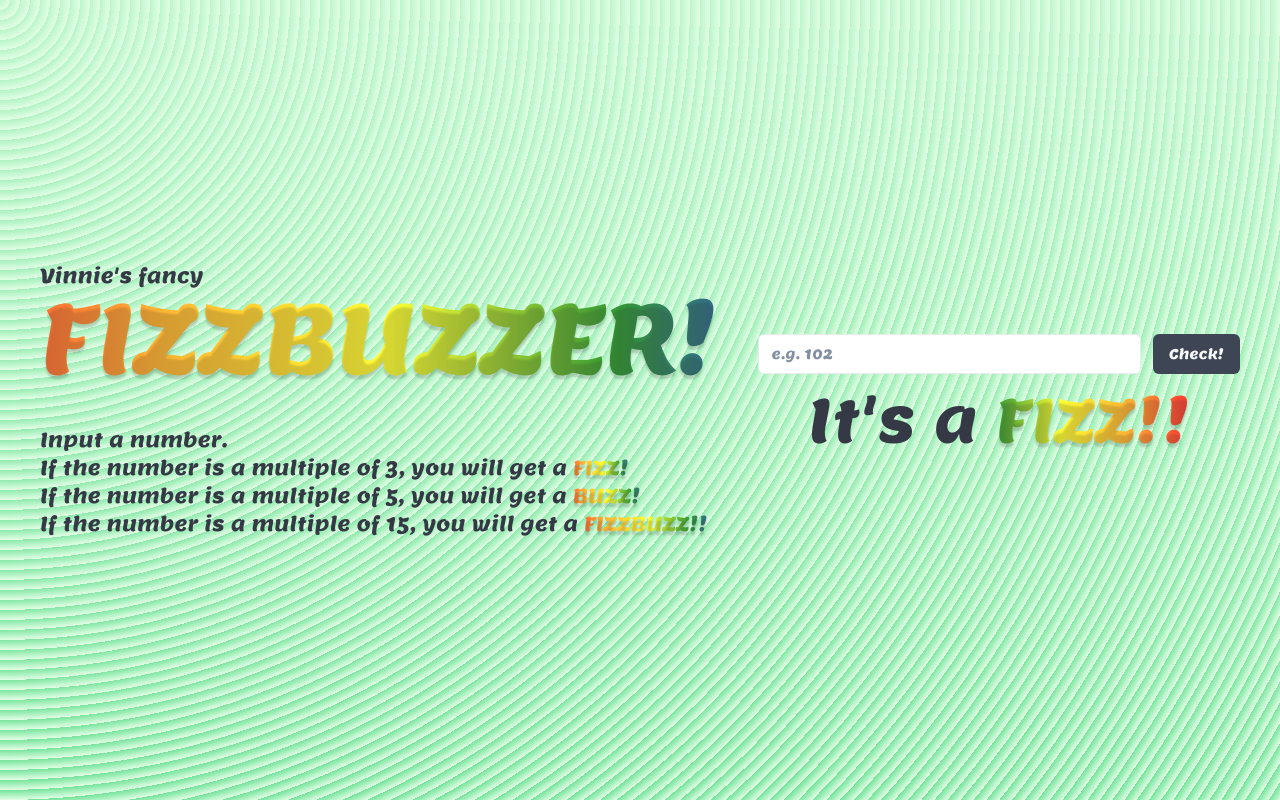
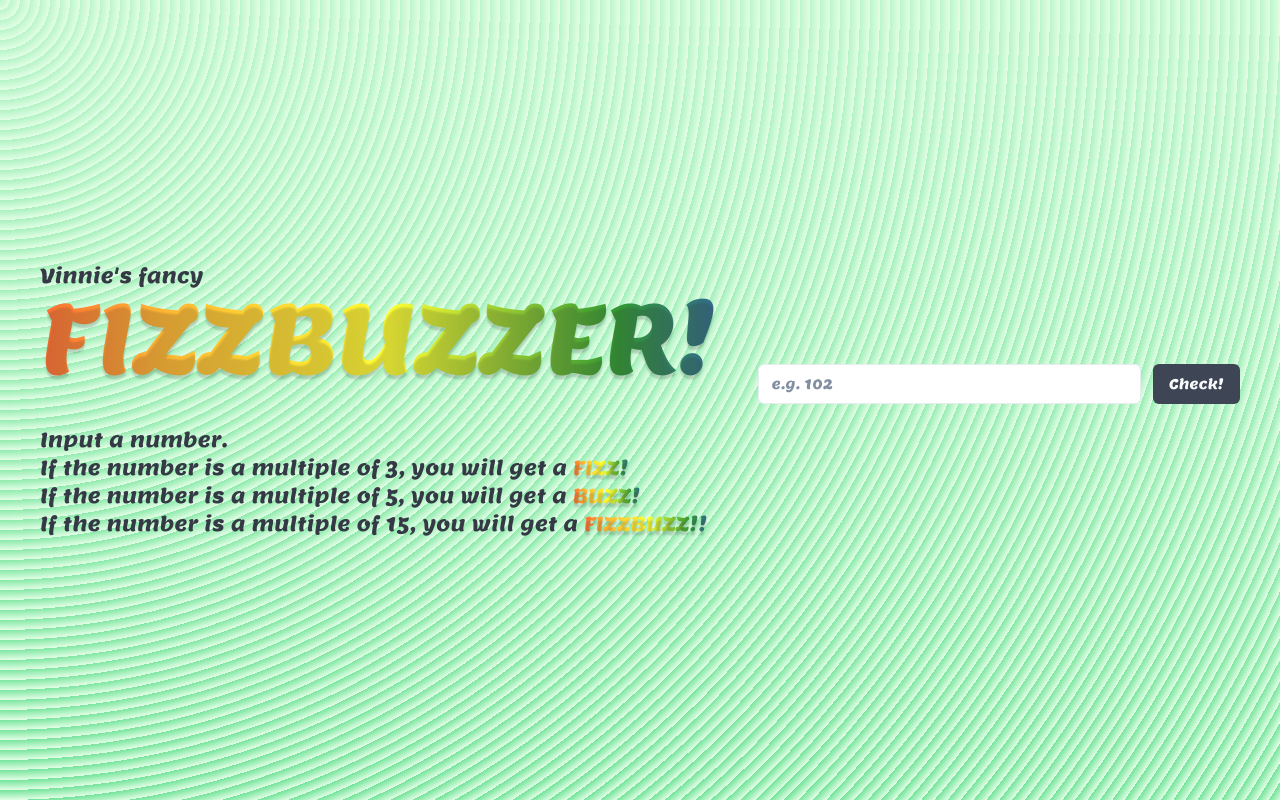
Before and after one commit to meowthing/FizzBuzzWeb, a Vue app: page / in a window 1280 px wide. Built offline with nearby package versions, Linux system fonts and the light colour scheme.

Commit message:
refined fizzbuzz logic

```diff
--- a/src/components/FizzBuzzer.vue
+++ b/src/components/FizzBuzzer.vue
@@ -3,42 +3,51 @@ import { ref } from "vue";
 import { Button } from "@/components/ui/button";
 import { Input } from "@/components/ui/input";
 
-defineProps<{ msg: string }>();
+// defineProps<{ msg: string }>();
 
-const count = ref(0);
+// Little trick to force a re-render of the component by incrementing the 'key' value
+// TODO: Could change to bind 'key' to the outputString instead...
+const inputNum = ref("");
+const outputHtml = ref("");
 
-const inputNum = ref(null);
-const outputString = ref("FIZZ!");
+const fbCheck = () => {
+  let stringBuilder = "";
 
-const fbCheck = (event) => {
   if (inputNum.value % 3 == 0) {
-    outputString.value = "FIZZ!";
+    stringBuilder += "FIZZ";
   }
   if (inputNum.value % 5 == 0) {
-    outputString.value = "BUZZ!";
+    stringBuilder += "BUZZ";
   }
 
-  if (inputNum.value % 15 == 0) {
-    outputString.value = "FIZZBUZZ!";
+  if (stringBuilder.length > 0) {
+    outputHtml.value = `It's a <span class=\"anim-logo-gradient anim-turbo\">${stringBuilder}!</span>`;
+  } else {
+    outputHtml.value =
+      "It's not a multiple of 3 or 5 🤷 <br/><br/> Try a different number!";
   }
-
-  console.log(inputNum.value);
 };
 </script>
 
 <template>
   <div class="items-center flex flex-wrap gap-3 grow">
     <Input
+      type="text"
+      inputmode="numeric"
+      pattern="[0-9]*"
       v-model="inputNum"
       class="min-w-fit w-auto grow"
       placeholder="e.g. 102"
+      @keyup.enter="fbCheck"
     />
     <Button class="grow md:max-w-fit" @click="fbCheck">Check!</Button>
   </div>
-  <div id="answer" class="output text-center text-6xl anim-pop-out">
-    It's a
-    <span class="anim-logo-gradient anim-turbo">{{ outputString }}!</span>
-  </div>
+  <div
+    id="answer"
+    class="output text-center text-4xl lg:text-6xl anim-pop-out"
+    v-html="outputHtml"
+    :key="outputHtml"
+  ></div>
 </template>
 
 <style scoped>
--- a/src/vl-globals.css
+++ b/src/vl-globals.css
@@ -25,7 +25,7 @@
   -webkit-text-fill-color: transparent;
   animation: gradientAnimation 7s linear infinite forwards;
   /* -webkit-text-stroke: 1px black; */
-  text-shadow: 0px 4px 2px rgba(0,0,0,0.2);
+  text-shadow: 0px 4px 2px rgba(0, 0, 0, 0.2);
 }
 
 .anim-turbo {
```
